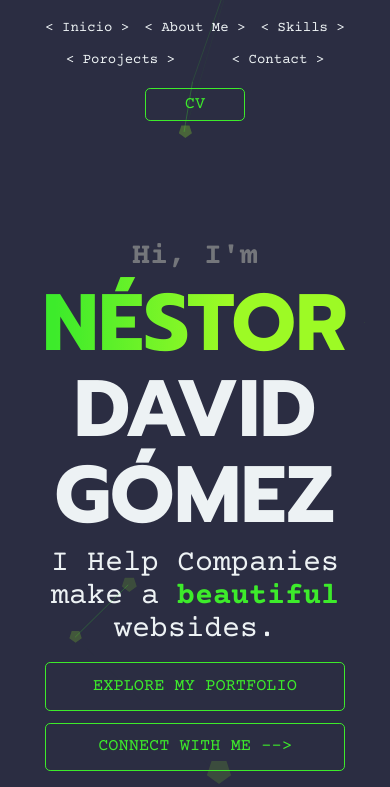
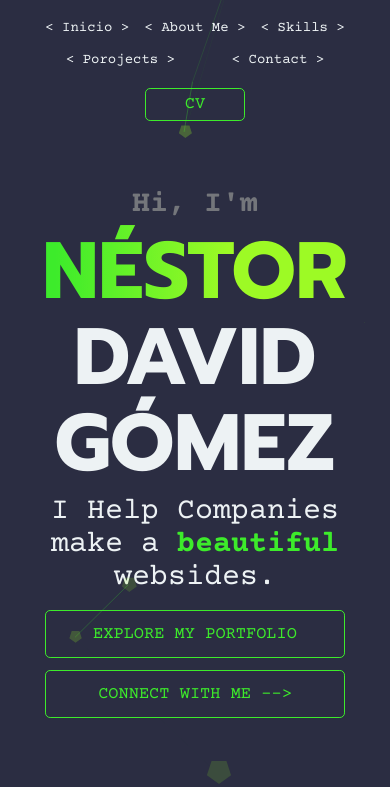
Before and after one commit to nedagosa-cod/portfolio-2023, a plain HTML site: page index.html in a window 390 px wide. Shown: the part 57-844 px from the top of the page. Drawn offline with nearby package versions, Linux system fonts and the light colour scheme; some packages are replaced by stand-ins of ours; a script that the page names is missing.

Commit message:
responsive phone fix

```diff
--- a/index.html
+++ b/index.html
@@ -17,7 +17,7 @@
 </head>
 <body>
     <div class="particle-js " id="particles-js"></div>
-    <header class="header">
+    <header class="header" id="home">
         <figure class="header__bxlogo">
             <img src="./src/img/logo.png" alt="Logo Personal">
         </figure>
@@ -32,7 +32,7 @@
             </ul>
         </nav>
     </header>
-    <main class="main" id="home">
+    <main class="main" >
         <article class="info">
             <h2>Hi, I'm</h2>
             <h1><strong>NÉSTOR</strong> DAVID<br>GÓMEZ</h1>
--- a/src/styles/styles.scss
+++ b/src/styles/styles.scss
@@ -400,6 +400,7 @@ width: 410px;
     .header {
         position: relative;
         flex-direction: column;
+        height: auto;
         & nav {
             width: 90%;
             & ul {
@@ -424,8 +425,9 @@ width: 410px;
         }
     }
     .main {
+        height: auto;
         & .info {
-            margin-top: 30%;
+            margin-top: 10%;
             &__buttons {
                 width: 100%;
                 flex-direction: column;
```
Also changed, not shown: src/styles/styles.css, 1 other file.
